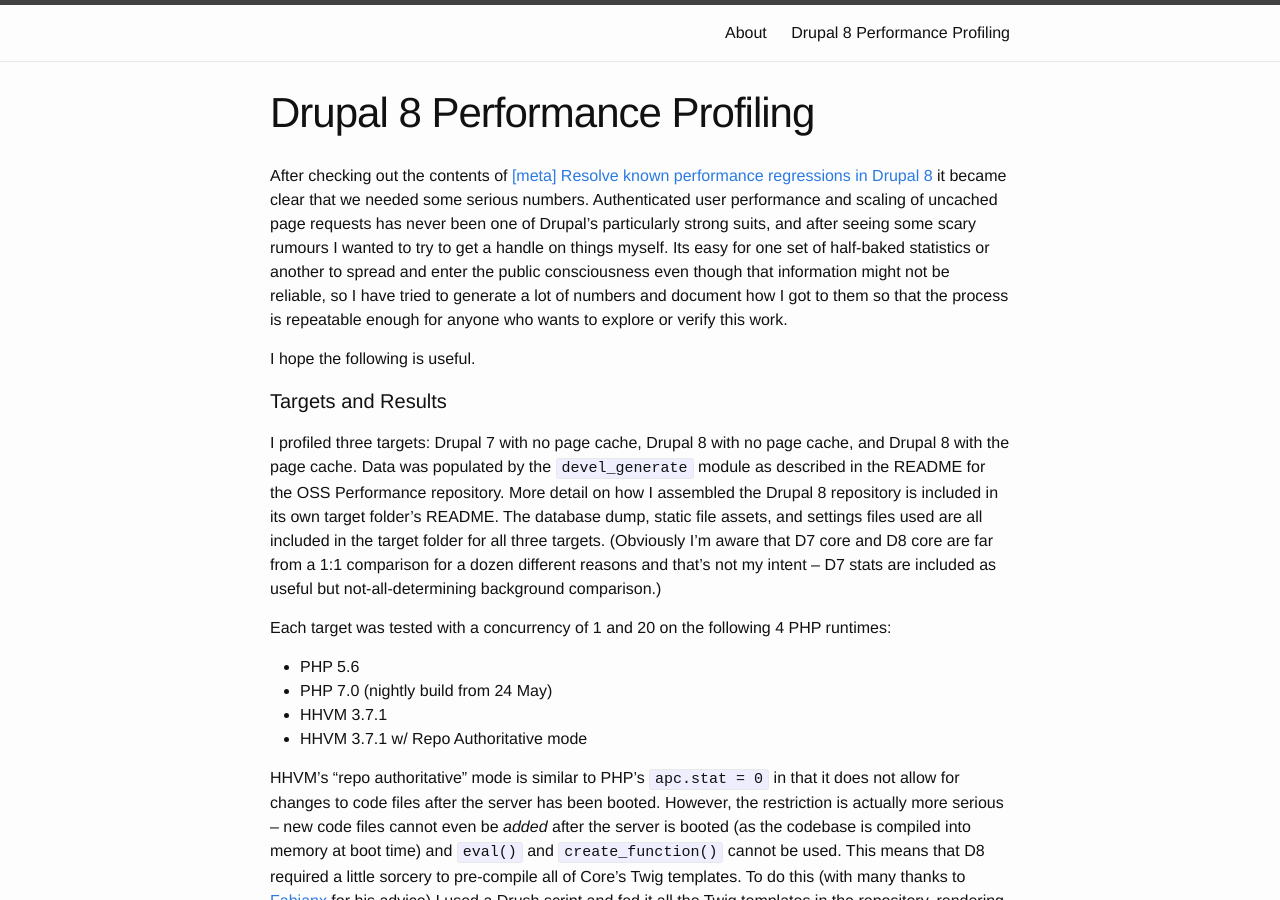
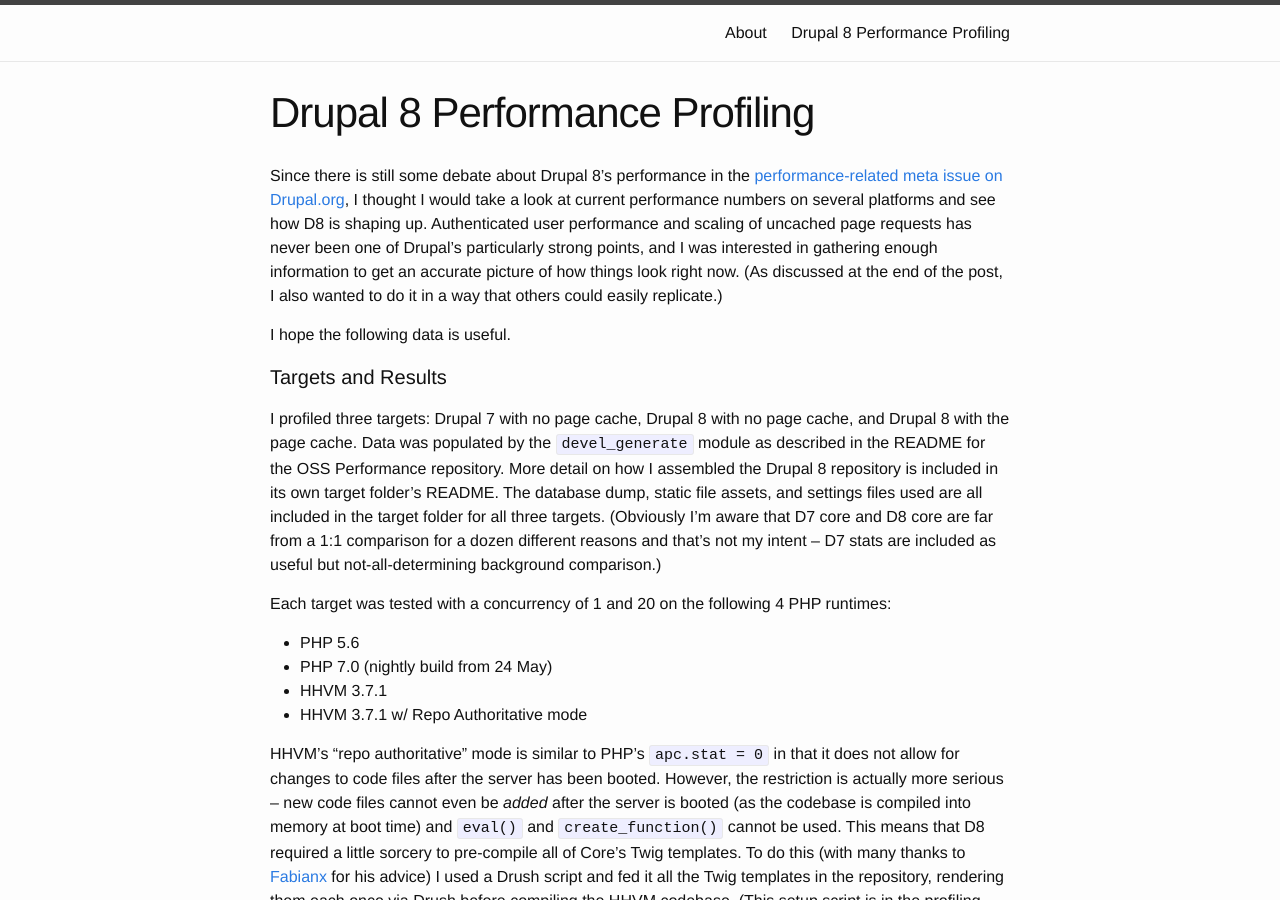
Before and after one commit to Kazanir/kazanir.github.io, a Jekyll site: the page built from profiling.md, in a window 1280 px wide and 900 px high. Built offline with Jekyll 4.4.1, drawn with Linux system fonts in a browser that asks for light colours.

Commit message:
Better intro

```diff
--- a/profiling.md
+++ b/profiling.md
@@ -4,9 +4,9 @@ layout: page
 permalink: /profiling/
 ---
 
-After checking out the contents of [[meta] Resolve known performance regressions in Drupal 8](https://www.drupal.org/node/1744302) it became clear that we needed some serious numbers. Authenticated user performance and scaling of uncached page requests has never been one of Drupal's particularly strong suits, and after seeing some scary rumours I wanted to try to get a handle on things myself. Its easy for one set of half-baked statistics or another to spread and enter the public consciousness even though that information might not be reliable, so I have tried to generate a lot of numbers and document how I got to them so that the process is repeatable enough for anyone who wants to explore or verify this work.
+Since there is still some debate about Drupal 8's performance in the [performance-related meta issue on Drupal.org](https://www.drupal.org/node/1744302), I thought I would take a look at current performance numbers on several platforms and see how D8 is shaping up. Authenticated user performance and scaling of uncached page requests has never been one of Drupal's particularly strong points, and I was interested in gathering enough information to get an accurate picture of how things look right now. (As discussed at the end of the post, I also wanted to do it in a way that others could easily replicate.)
 
-I hope the following is useful.
+I hope the following data is useful.
 
 #### Targets and Results ####
 
@@ -23,13 +23,13 @@ HHVM's "repo authoritative" mode is similar to PHP's `apc.stat = 0` in that it d
 
 Here are the single-request results:
 
-
 | Concurrency: 1          | Drupal 7             | Drupal 8, No Cache   | Drupal 8, Page Cache |
 |-------------------------|----------------------|----------------------|----------------------|
 | PHP 5.6                 | `75.267339218159 ms` |  `219.2673992674 ms` | `22.322763306908 ms` |
 | PHP 7 Nightly           |  `9.661418627776 ms` |   `37.9087428206 ms` |  `2.001863401278 ms` |
 | HHVM 3.7.1              |  `9.580457863304 ms` |   `42.6652329749 ms` |  `2.219886789312 ms` |
 | HHVM 3.7.1 w/ Repo.Auth |  `9.879979570990 ms` |   `32.3803814713 ms` |  `1.642432380587 ms` |
+
 
 
 The stats from the benchmarking tool (a thin layer on top of Siege) are [available here](http://tiny.cc/d8perfstats). The raw JSON output (with more stats) is available for all targets on the second tab of the sheet.
```
